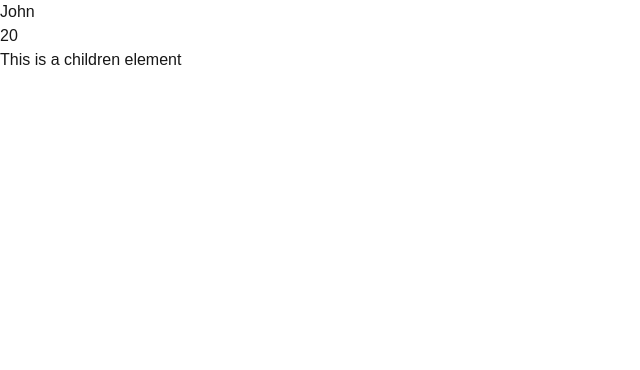
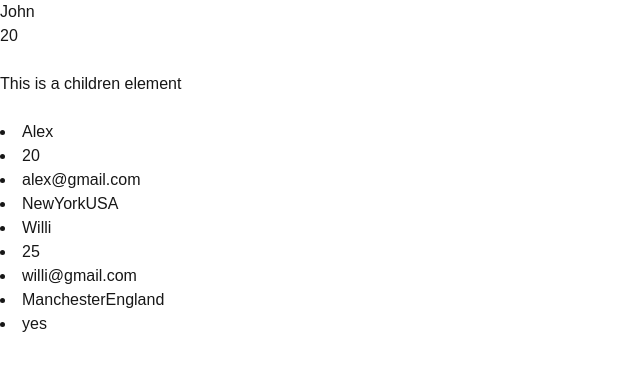
Before and after one commit to Sourav403030/next-ts, a Next.js app: page / in a window 1280 px wide. Shown: the top 370 px of the page, without its empty margins (0-640 px from the left). Built offline with nearby package versions, Linux system fonts and the light colour scheme.

Commit message:
Added reusable types for user and admin components

```diff
--- a/app/page.tsx
+++ b/app/page.tsx
@@ -1,15 +1,24 @@
 import ChildrenTypes from '@/components/ChildrenTypes'
 import ComponentTypes from '@/components/ComponentTypes'
+import ReusableUser from '@/components/ReusableUser'
+import ReusableAdmin from '@/components/ReusableAdmin'
+
 import React from 'react'
 
 const page = () => {
   return (
     <main>
       <ComponentTypes name={"John"} age={20}/>
+      <br />
 
       <ChildrenTypes>
         <p>This is a children element</p>
       </ChildrenTypes>
+      <br />
+
+      <ReusableUser name="Alex" age={20} email="alex@gmail.com" location={["NewYork", "USA"]} />
+
+      <ReusableAdmin name="Willi" age={25} email="willi@gmail.com" location={["Manchester", "England"]} admin="yes" />
     </main>
   )
 }
--- /dev/null
+++ b/components/ReusableAdmin.tsx
@@ -0,0 +1,20 @@
+import React from 'react'
+import { ReusableUserProps } from './ReusableUser'
+
+type ReusableAdminProps = ReusableUserProps & { //We import the ReusableUserProps type and extend it with additional properties
+  admin: string;
+}
+
+const ReusableAdmin = ({name, age, email, location, admin}:ReusableAdminProps) => {
+  return (
+    <div>
+      <li>{name}</li>
+      <li>{age}</li>
+      <li>{email}</li>
+      <li>{location}</li>
+      <li>{admin}</li>
+    </div>
+  )
+}
+
+export default ReusableAdmin
--- /dev/null
+++ b/components/ReusableUser.tsx
@@ -0,0 +1,22 @@
+import React from 'react'
+
+export type ReusableUserProps = { //For reusable types, we have to export the type
+    name: string;
+    age: number;
+    email: string;
+    location: string[];
+
+}
+
+const ReusableUser = ({name, age, email, location}: ReusableUserProps) => {
+  return (
+    <div>
+      <li>{name}</li>
+      <li>{age}</li>
+      <li>{email}</li>
+      <li>{location}</li>
+    </div>
+  )
+}
+
+export default ReusableUser
```
